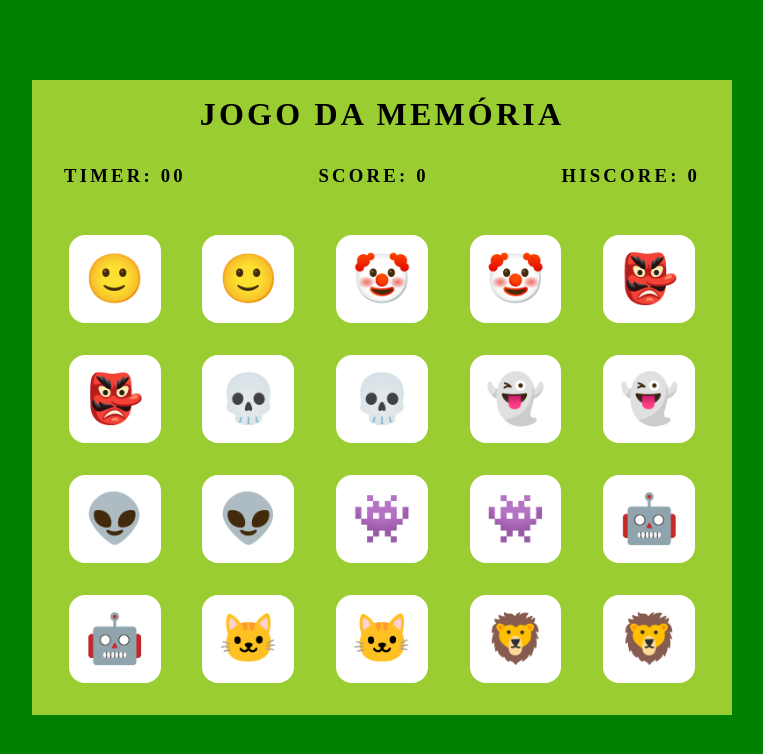
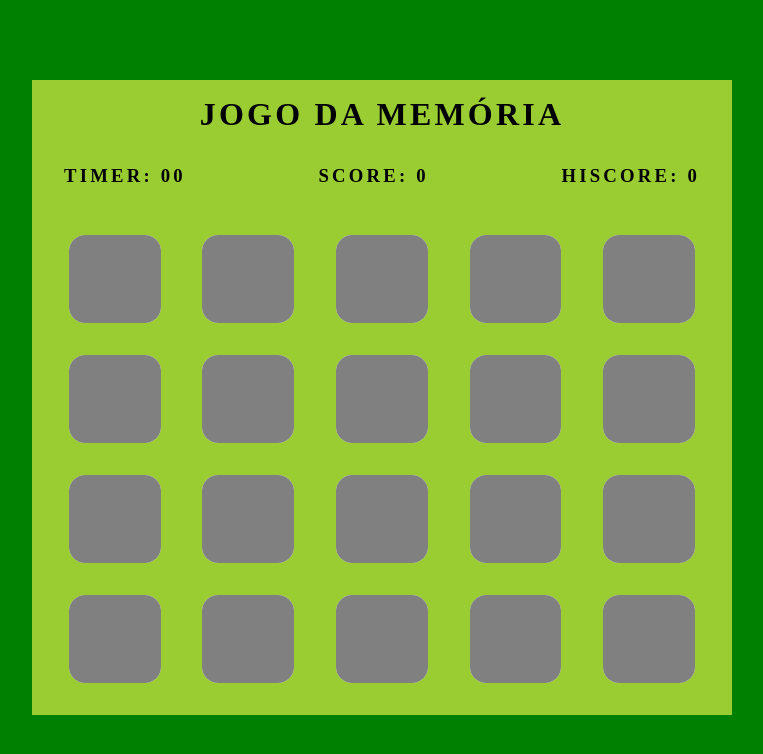
Before and after one commit to klooke/game-memoria, a plain HTML site: page index.html in a window 1280 px wide. Shown: the whole page, without its empty margins (258-1021 px from the left). Drawn offline with Linux system fonts and the light colour scheme.

Commit message:
feat: hidden cards

```diff
--- a/src/styles/global.css
+++ b/src/styles/global.css
@@ -32,6 +32,18 @@ main {
   background-color: white;
   border-radius: 1rem;
 }
+
+.card::after {
+  content: "";
+  width: 100%;
+  height: 100%;
+  inset: 0;
+  position: absolute;
+  background-color: gray;
+  border-radius: 1rem;
+  backface-visibility: hidden;
+}
+
 #hud {
   display: flex;
   justify-content: space-between;
```
